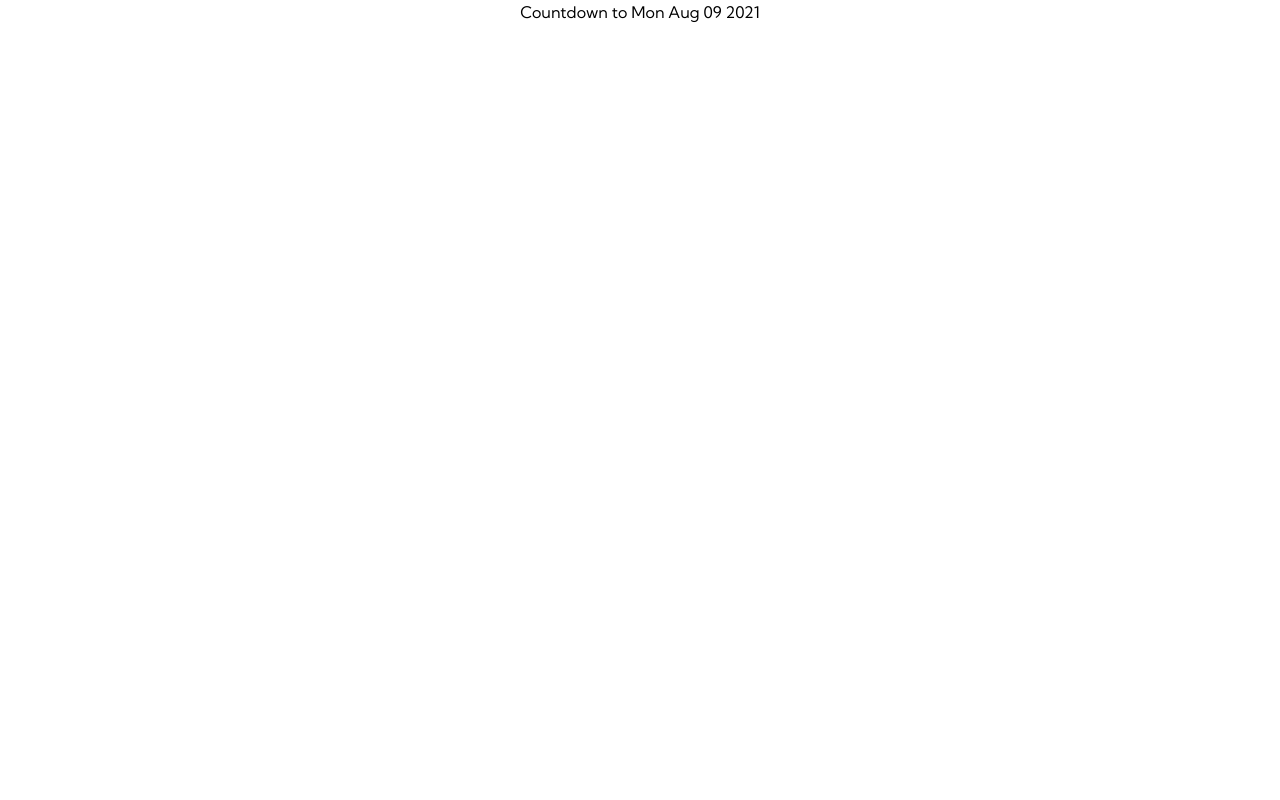
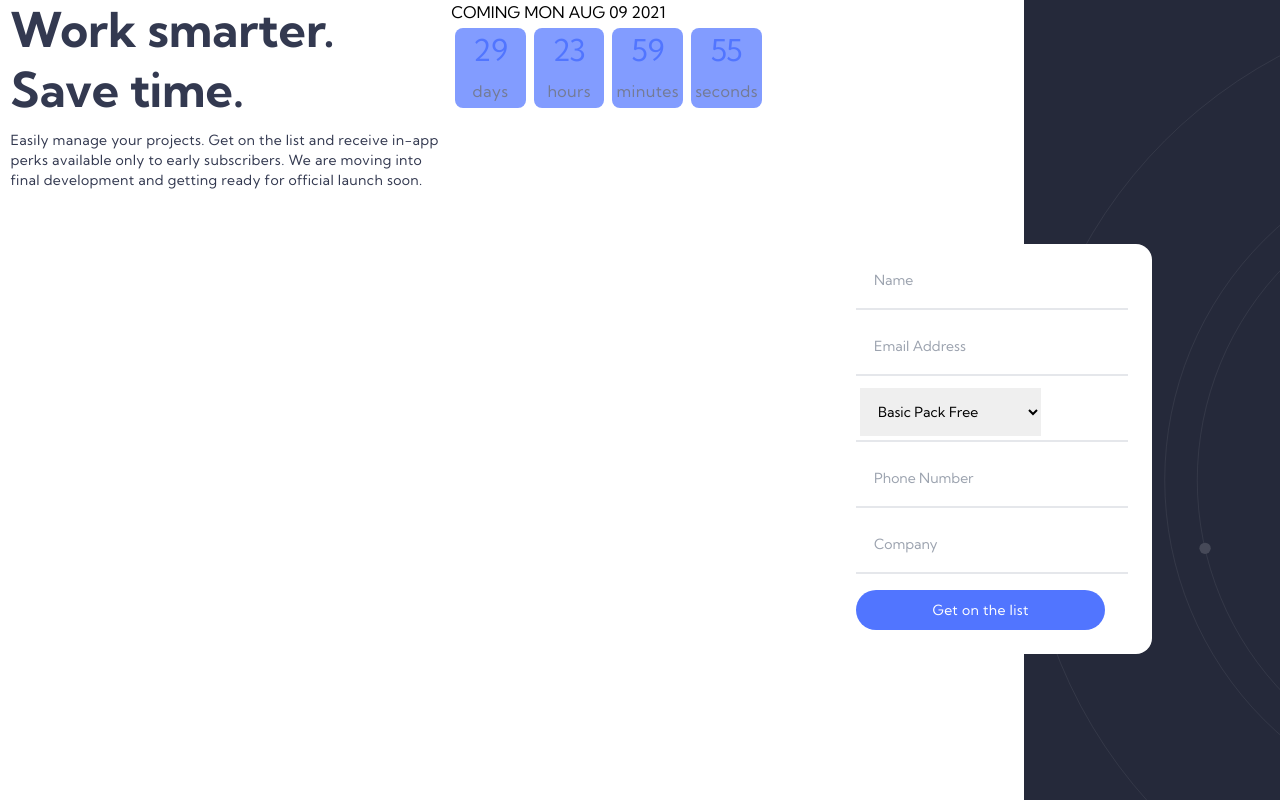
Before and after one commit to ronniekram/officelite, a React (Create React App) app: page / in a window 1280 px wide. Built offline with nearby package versions, Linux system fonts and the light colour scheme.

Commit message:
countdown display working

```diff
--- a/public/index.html
+++ b/public/index.html
@@ -10,24 +10,17 @@
       content="Web site created using create-react-app"
     />
     <link rel="manifest" href="%PUBLIC_URL%/manifest.json" />
+
     <link rel="preconnect" href="https://fonts.googleapis.com">
     <link rel="preconnect" href="https://fonts.gstatic.com" crossorigin>
     <link href="https://fonts.googleapis.com/css2?family=Kumbh+Sans:wght@400;700&display=swap" rel="stylesheet">
 
-    <title>Officelite coming soon site</title>
+    <!-- <link href="vivify.min.css" rel="stylesheet" type="text/css"/> -->
+
+    <title>Officelite:  COMING SOON </title>
   </head>
   <body>
     <noscript>You need to enable JavaScript to run this app.</noscript>
     <div id="root"></div>
-    <!--
-      This HTML file is a template.
-      If you open it directly in the browser, you will see an empty page.
-
-      You can add webfonts, meta tags, or analytics to this file.
-      The build step will place the bundled scripts into the <body> tag.
-
-      To begin the development, run `npm start` or `yarn start`.
-      To create a production bundle, use `npm run build` or `yarn build`.
-    -->
   </body>
 </html>
--- a/src/App.js
+++ b/src/App.js
@@ -1,12 +1,11 @@
 import React from 'react';
 import { home } from './assets/styles';
 import SignUp from './components/signup';
-import Countdown from './components/counter/Countdown';
 
 const App = () => {
   return (
     <main className={home.main}>
-      <Countdown />
+      <SignUp />
     </main>
   )
 };
--- a/src/assets/styles.js
+++ b/src/assets/styles.js
@@ -13,13 +13,15 @@ const info = {
 };
 
 const countdown = {
-
+  box: 'w-1/4 flex flex-row',
+  time: 'bg-custom-blue-lt text-3xl text-center text-custom-blue-dk rounded-lg w-1/4 p-1 m-1',
+  span: 'text-base text-custom-grey tracking-wide'
 };
 
 const signup = {
   container: 'z-0',
   bg: 'sm:bg-custom-dark bg-transparent sm:w-1/5 w-full sm:h-screen h-1/2 fixed sm:-right-0',
-  img: 'text-dark sm:text-white stroke-current fill-current w-9/12 fixed overflow-hidden',
+  img: 'text-custom-dark sm:text-white stroke-current fill-current w-9/12 fixed overflow-hidden',
   house: 'flex flex-row justify-items-center items-center'
 };
 
@@ -30,7 +32,7 @@ const button = {
 };
 
 const form = {
-  content: 'form-width bg-white flex flex-col flex-nowrap content-evenly px-6 py-2 text-sm font-kuhbm rounded-2xl shadow-2xl z-10 right-32 mt-36 absolute',
+  content: 'form-width bg-white flex flex-col flex-nowrap content-evenly px-6 py-2 text-sm font-kuhbm rounded-2xl shadow-3xl z-10 right-32 mt-36 absolute',
 };
 
 const input = {
--- a/src/components/counter/Countdown.js
+++ b/src/components/counter/Countdown.js
@@ -1,9 +1,9 @@
 import React, { useEffect, useState } from 'react';
+import { countdown } from '../../assets/styles';
 
 const Countdown = () => {
-  // date 30 days from now
   const future = new Date(Date.now() + 2592000000);
-  // const [future, setFuture] = useState(new Date(Date.now() + 2592000000).getTime());
+
   const [date, setDate] = useState({
     days: 0,
     hours: 0,
@@ -13,6 +13,7 @@ const Countdown = () => {
 
   useEffect(() => {
     setInterval(() => setTime(), 1000)
+  // eslint-disable-next-line react-hooks/exhaustive-deps
   }, []);
 
   const setTime = () => {
@@ -49,8 +50,26 @@ const Countdown = () => {
   };
 
   return (
-    <article>
-      <h1>Countdown to {future.toDateString()}</h1>
+    <article >
+      <h1>COMING {future.toDateString().toUpperCase()}</h1>
+      <div className={countdown.box}>
+        <div className={countdown.time}>
+          {date.days} <br />
+          <span className={countdown.span}>days</span>
+        </div>
+        <div className={countdown.time}>
+          {date.hours} <br />
+          <span className={countdown.span}>hours</span>
+        </div>
+        <div className={countdown.time}>
+          {date.minutes} <br />
+          <span className={countdown.span}>minutes</span>
+        </div>
+        <div className={countdown.time}>
+          {date.seconds} <br />
+          <span className={countdown.span}>seconds</span>
+        </div>
+      </div>
     </article>
   );
 };
--- a/src/components/signup/UserForm.js
+++ b/src/components/signup/UserForm.js
@@ -1,4 +1,4 @@
-import React, { useEffect } from 'react';
+import React from 'react';
 import { useForm } from 'react-hook-form';
 import { form, input, button } from '../../assets/styles';
 
--- a/src/components/signup/index.js
+++ b/src/components/signup/index.js
@@ -1,7 +1,7 @@
 import React from 'react';
 import UserForm from './UserForm';
 import Info from './Info';
-// will need to import countdown from footer folder
+import Countdown from '../counter/Countdown';
 import { signup } from '../../assets/styles';
 import image from '../../assets/svgs/sign-up/bg-pattern-side.svg';
 
@@ -14,8 +14,15 @@ const SignUp = () => {
 
       <article className={signup.house}>
         <section>
-          <Info />
+          <div>
+            <Info />
+          </div>
+
+          <div>
+            <Countdown />
+          </div>
         </section>
+
         <section>
           <UserForm />
         </section>
```
